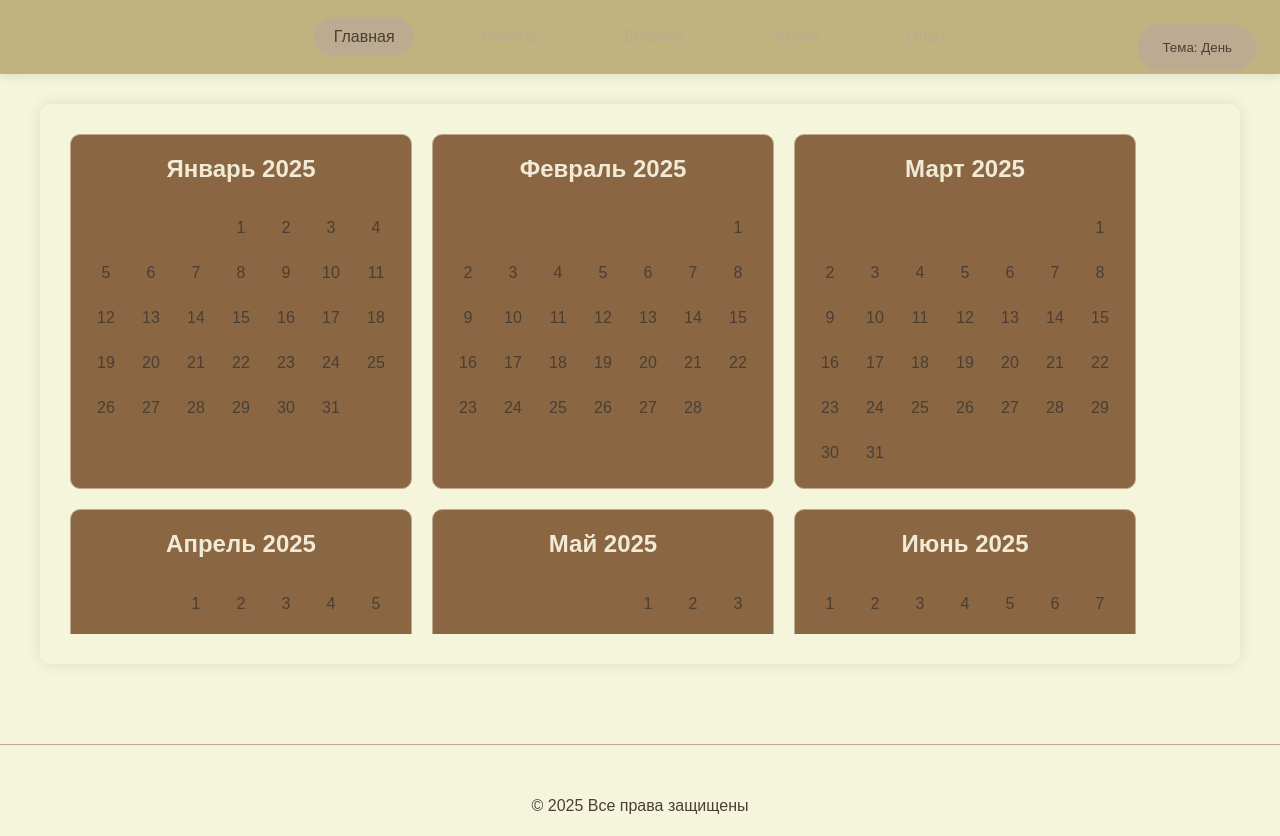
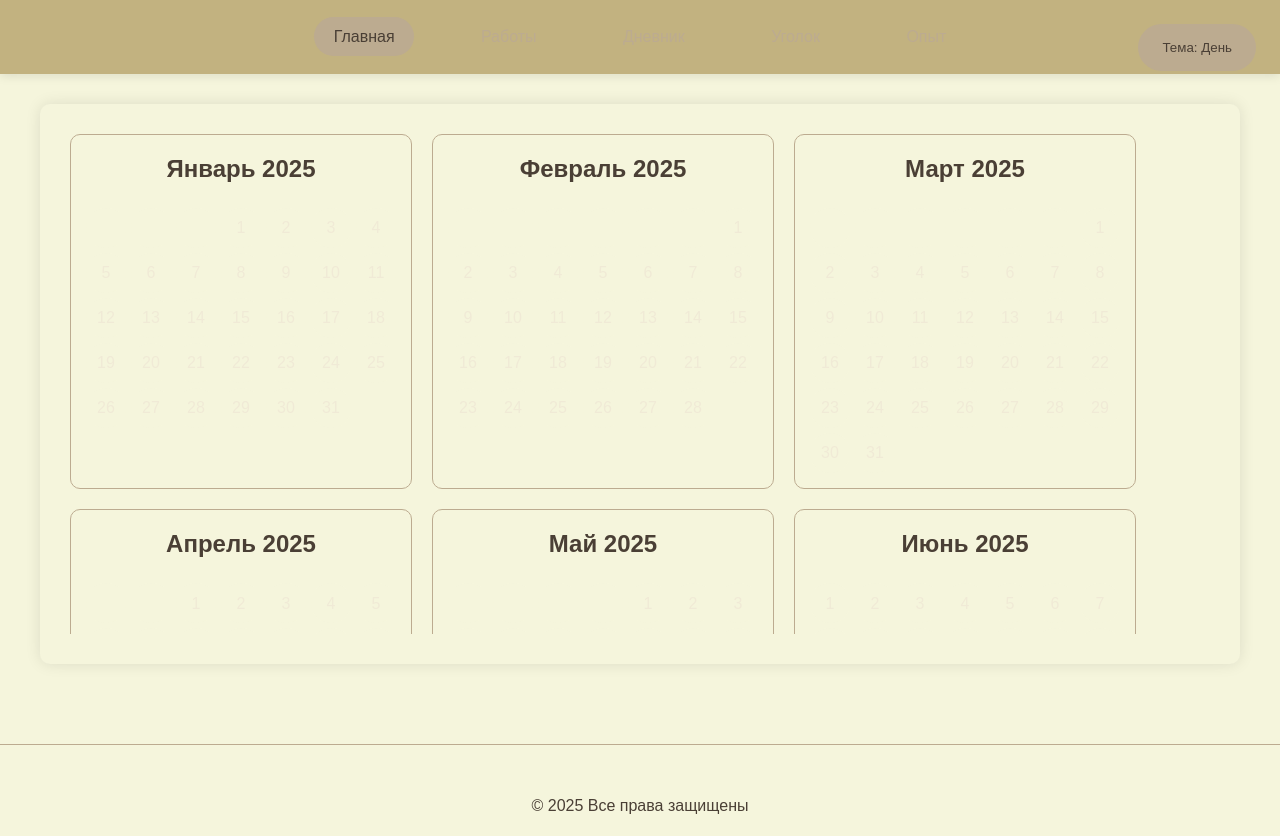
Before and after one commit to FoxTashinX/site, a plain HTML site: page diary/index.html in a window 1280 px wide. Both pictures are taken after a click on the button "Тема: Ночь". Drawn offline with Linux system fonts and the light colour scheme.

Commit message:
Update index.html

```diff
--- a/diary/index.html
+++ b/diary/index.html
@@ -249,33 +249,33 @@
     }
 
     .month {
-        background-color: var(--bg-color-light); /* Светлый фон для месяца */
+    background-color: var(--bg-color-dark);
     border: 1px solid var(--highlight-color);
 }
 
 .month h2 {
-        color: var(--text-color-dark);
+    color: var(--text-color-light);
 }
 
 .day {
-        background-color: var(--bg-color-light); /* Светлый фон для дней */
-        color: var(--text-color-dark);
+    background-color: var(--bg-color-dark);
+    color: var(--text-color-light);
 }
 
 .day:hover {
     background-color: var(--link-hover-color);
-        color: var(--text-color-light);
+    color: var(--text-color-dark);
 }
 
 /* Для светлой темы */
 .light-theme .month {
-        background-color: var(--bg-color-dark); /* Темный фон для месяца */
-        color: var(--text-color-light);
+    background-color: var(--bg-color-light);
+    color: var(--text-color-dark);
 }
 
 .light-theme .day {
-        background-color: var(--bg-color-dark); /* Темный фон для дней */
-        color: var(--text-color-light);
+    background-color: var(--bg-color-light);
+    color: var(--text-color-dark);
 }
 
 .light-theme .day:hover {
```
Lines whose indentation alone changed are shown as unchanged.
